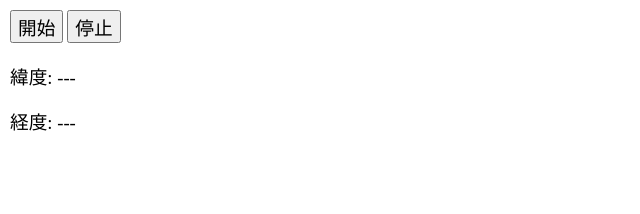
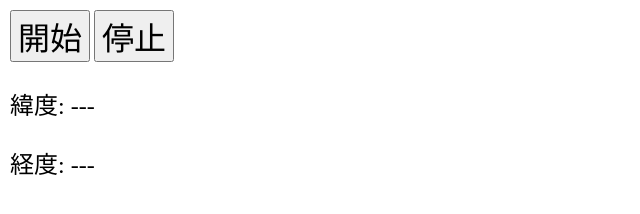
Before and after one commit to green-coronatus/GPS-Information, a plain HTML site: page index.html in a window 1280 px wide. Shown: the whole page, without its empty margins (0-640 px from the left). Drawn offline with Linux system fonts and the light colour scheme.

Commit message:
Increase font sizes in index.html
Updated button and paragraph font sizes for better visibility.

```diff
--- a/index.html
+++ b/index.html
@@ -6,19 +6,19 @@
 </head>
 <body style="margin:10px;">
 
-<button onclick="startGps()" style="font-family:Hiragino Sans; font-size:14pt;">
+<button onclick="startGps()" style="font-family:Hiragino Sans; font-size:24pt;">
 開始
 </button>
 
-<button onclick="stopGps()" style="font-family:Hiragino Sans; font-size:14pt;">
+<button onclick="stopGps()" style="font-family:Hiragino Sans; font-size:24pt;">
 停止
 </button>
 
-<p style="font-family:Hiragino Sans; font-size:14pt;">
+<p style="font-family:Hiragino Sans; font-size:18pt;">
 緯度: <span id="latitude">---</span>
 </p>
 
-<p style="font-family:Hiragino Sans; font-size:14pt;">
+<p style="font-family:Hiragino Sans; font-size:18pt;">
 経度: <span id="longitude">---</span>
 </p>
 
```
